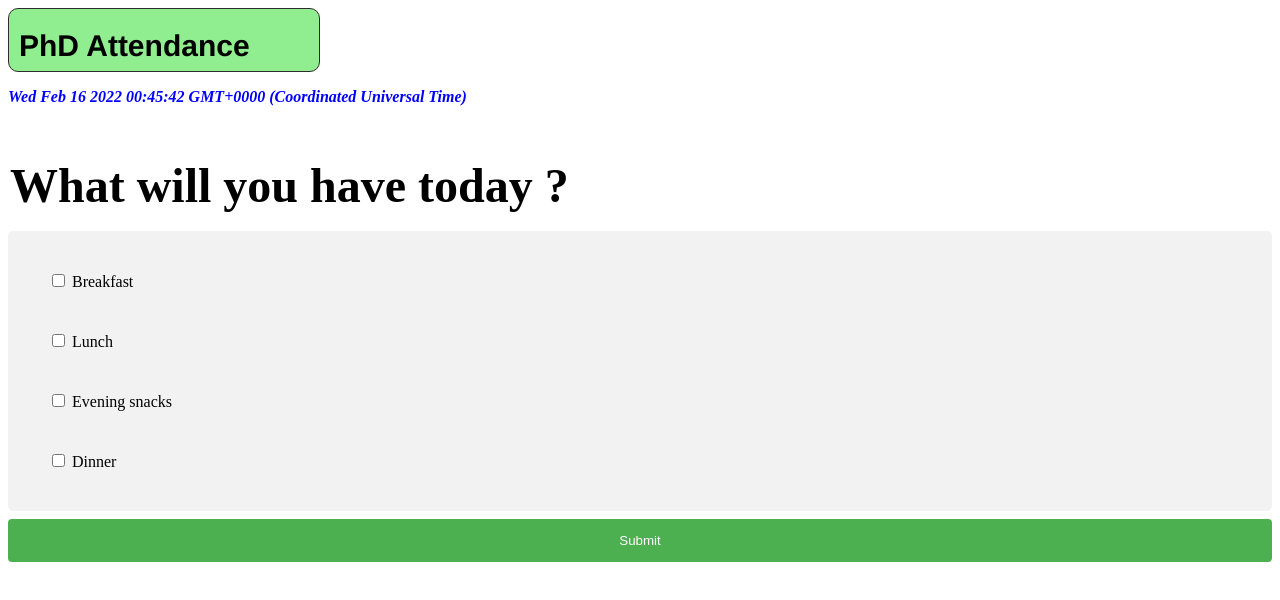
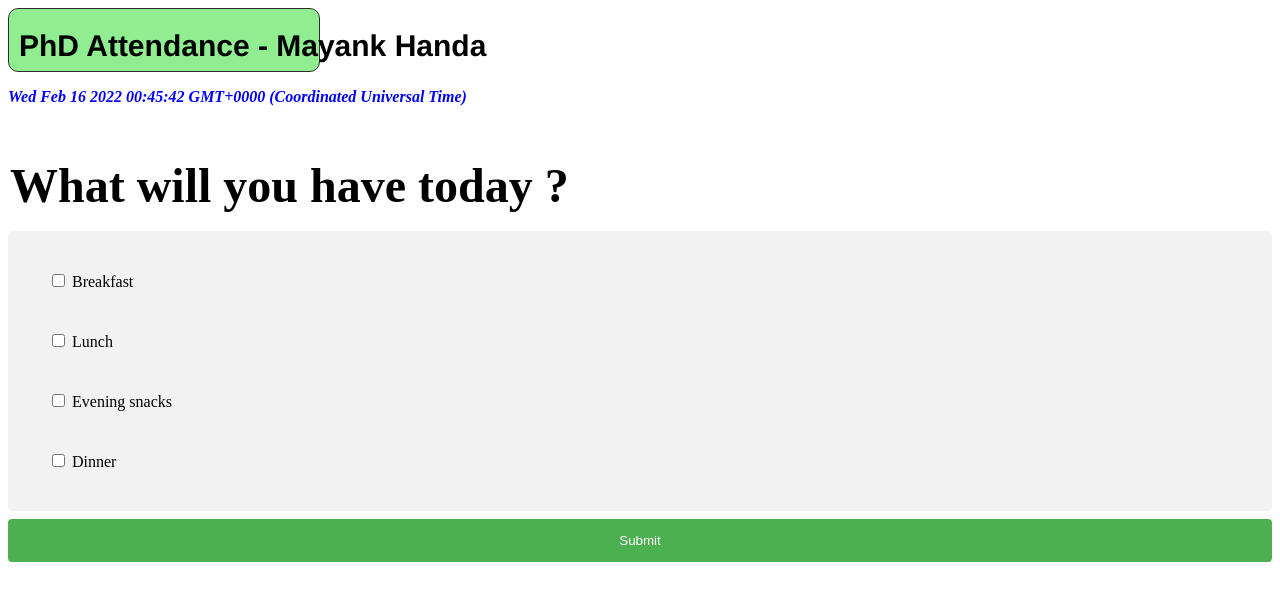
Before and after one commit to professor339/atten, a plain HTML site: page mayank.html in a window 1280 px wide. Drawn offline with nearby package versions, Linux system fonts and the light colour scheme; some packages are replaced by stand-ins of ours; a script that the page names is missing.

Commit message:
Update mayank.html

```diff
--- a/mayank.html
+++ b/mayank.html
@@ -32,7 +32,7 @@ div {
 </style>
 
 
-<span><button class="colo">PhD Attendance</button></span>
+<span><button class="colo">PhD Attendance - Mayank Handa</button></span>
 <!-- stylesheet for this button -->
 <style type="text/css">
   .colo {
```
